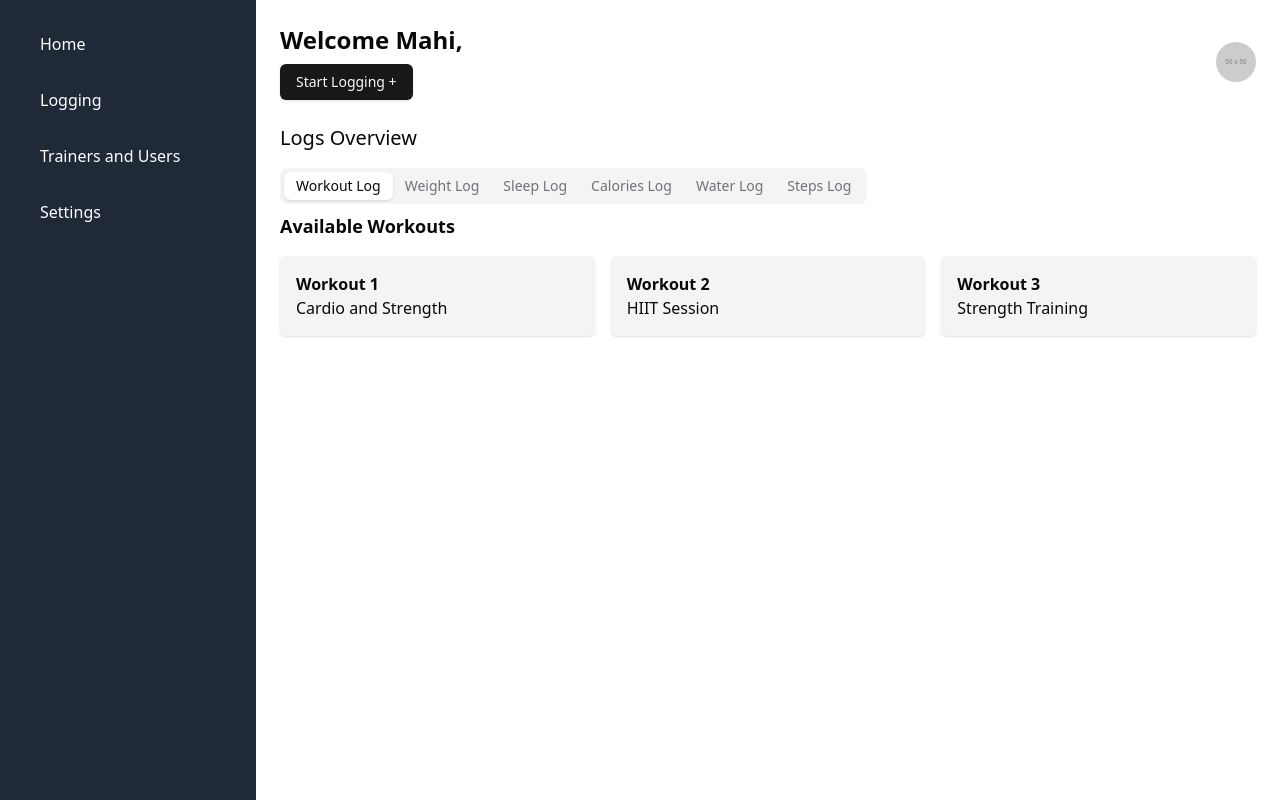
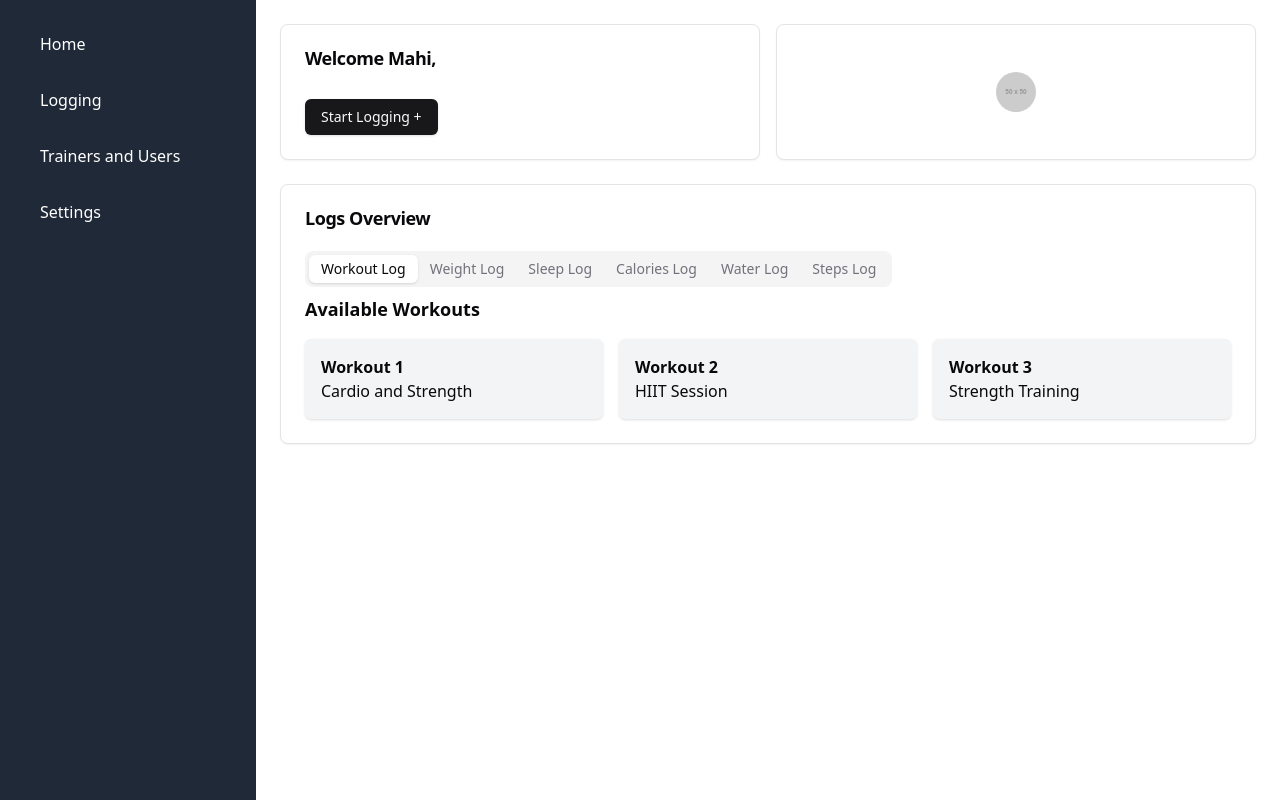
Before and after one commit to mahitab77/log-page, a React (Vite) app: page / in a window 1280 px wide. Built offline with nearby package versions, Linux system fonts and the light colour scheme; the HTML template or start-up script is replaced by a standard one.

Commit message:
added card component

```diff
--- /dev/null
+++ b/src/components/ui/card.jsx
@@ -0,0 +1,48 @@
+import * as React from "react";
+import PropTypes from "prop-types"; // Import PropTypes for validation
+import { cn } from "@/lib/utils"; // Make sure the path to utils is correct
+
+const Card = React.forwardRef(({ className, ...props }, ref) => (
+  <div
+    ref={ref}
+    className={cn(
+      "rounded-lg border bg-card text-card-foreground shadow-sm",
+      className
+    )}
+    {...props}
+  />
+));
+Card.displayName = "Card";
+
+// Add PropTypes for validation
+Card.propTypes = {
+  className: PropTypes.string, // Validate that className is a string
+  children: PropTypes.node,    // Validate that children are valid React nodes
+};
+
+// Define and export other components similarly
+const CardHeader = ({ className, ...props }) => (
+  <div className={cn("flex flex-col space-y-1.5 p-6", className)} {...props} />
+);
+CardHeader.propTypes = {
+  className: PropTypes.string,
+  children: PropTypes.node,
+};
+
+const CardTitle = ({ className, ...props }) => (
+  <h3 className={cn("text-lg font-semibold leading-none tracking-tight", className)} {...props} />
+);
+CardTitle.propTypes = {
+  className: PropTypes.string,
+  children: PropTypes.node,
+};
+
+const CardContent = ({ className, ...props }) => (
+  <div className={cn("p-6 pt-0", className)} {...props} />
+);
+CardContent.propTypes = {
+  className: PropTypes.string,
+  children: PropTypes.node,
+};
+
+export { Card, CardHeader, CardTitle, CardContent };
--- a/src/pages/LogsPage.jsx
+++ b/src/pages/LogsPage.jsx
@@ -1,8 +1,9 @@
 
-import { Sidebar } from '@/components/ui/Sidebar';
+import { Sidebar } from '@/components/ui/sidebar';
 import { Button } from '../components/ui/button';
-import { Avatar, AvatarImage, AvatarFallback } from '@/components/ui/Avatar';
-import { Tabs, TabsList, TabsTrigger, TabsContent } from '../components/ui/Tabs';
+import { Avatar, AvatarImage, AvatarFallback } from '@/components/ui/avatar';
+import { Tabs, TabsList, TabsTrigger, TabsContent } from '../components/ui/tabs';
+import { Card, CardHeader, CardTitle, CardContent } from '../components/ui/card';
 
 const LogsPage = () => {
   const menuItems = ['Home', 'Logging', 'Trainers and Users', 'Settings'];
@@ -14,22 +15,32 @@ const LogsPage = () => {
 
       {/* Main content */}
       <div className="w-4/5 p-6">
-        <div className="flex justify-between items-center mb-6">
-          <div>
-            <h1 className="text-2xl font-semibold mb-2">Welcome Mahi,</h1>
-            <Button>Start Logging +</Button>
-          </div>
+        <div className="grid grid-cols-1 md:grid-cols-2 gap-4">
+          {/* Card for Welcome Message and Add Logging Button */}
+          <Card>
+            <CardHeader>
+              <CardTitle>Welcome Mahi,</CardTitle>
+            </CardHeader>
+            <CardContent>
+              <Button className="mt-2">Start Logging +</Button>
+            </CardContent>
+          </Card>
 
-          {/* Avatar with image and fallback */}
+          {/* Card for Avatar */}
+          <Card className="flex justify-center items-center">
             <Avatar>
               <AvatarImage src="https://via.placeholder.com/50" alt="Mahi's Avatar" />
               <AvatarFallback>M</AvatarFallback>
             </Avatar>
+          </Card>
         </div>
 
-        <h2 className="text-xl mb-4">Logs Overview</h2>
-
-        {/* Tabs Component */}
+        {/* Card for Tabs Section */}
+        <Card className="mt-6">
+          <CardHeader>
+            <CardTitle>Logs Overview</CardTitle>
+          </CardHeader>
+          <CardContent>
             <Tabs defaultValue="workout">
               <TabsList>
                 <TabsTrigger value="workout">Workout Log</TabsTrigger>
@@ -59,39 +70,31 @@ const LogsPage = () => {
                 </div>
               </TabsContent>
 
-          {/* Tab 2: Weight Log */}
+              {/* Other Tabs Content */}
               <TabsContent value="weight">
                 <h3 className="text-lg font-semibold mb-4">Weight Log</h3>
                 <div className="p-4 bg-gray-100 rounded-md shadow">
                   <p>Log your weight regularly to track progress.</p>
                 </div>
               </TabsContent>
-
-          {/* Tab 3: Sleep Log */}
               <TabsContent value="sleep">
                 <h3 className="text-lg font-semibold mb-4">Sleep Log</h3>
                 <div className="p-4 bg-gray-100 rounded-md shadow">
                   <p>Track your sleeping habits to improve your rest and recovery.</p>
                 </div>
               </TabsContent>
-
-          {/* Tab 4: Calories Log */}
               <TabsContent value="calories">
                 <h3 className="text-lg font-semibold mb-4">Calories Log</h3>
                 <div className="p-4 bg-gray-100 rounded-md shadow">
                   <p>Monitor your calorie intake to stay on track with your dietary goals.</p>
                 </div>
               </TabsContent>
-
-          {/* Tab 5: Water Log */}
               <TabsContent value="water">
                 <h3 className="text-lg font-semibold mb-4">Water Log</h3>
                 <div className="p-4 bg-gray-100 rounded-md shadow">
                   <p>Keep track of your water intake to ensure you are staying hydrated.</p>
                 </div>
               </TabsContent>
-
-          {/* Tab 6: Steps Log */}
               <TabsContent value="steps">
                 <h3 className="text-lg font-semibold mb-4">Steps Log</h3>
                 <div className="p-4 bg-gray-100 rounded-md shadow">
@@ -99,6 +102,8 @@ const LogsPage = () => {
                 </div>
               </TabsContent>
             </Tabs>
+          </CardContent>
+        </Card>
       </div>
     </div>
   );
```
Also changed, not shown: 5 other files (tests, documents, lock files or other folders). Lines whose indentation alone changed are shown as unchanged.
